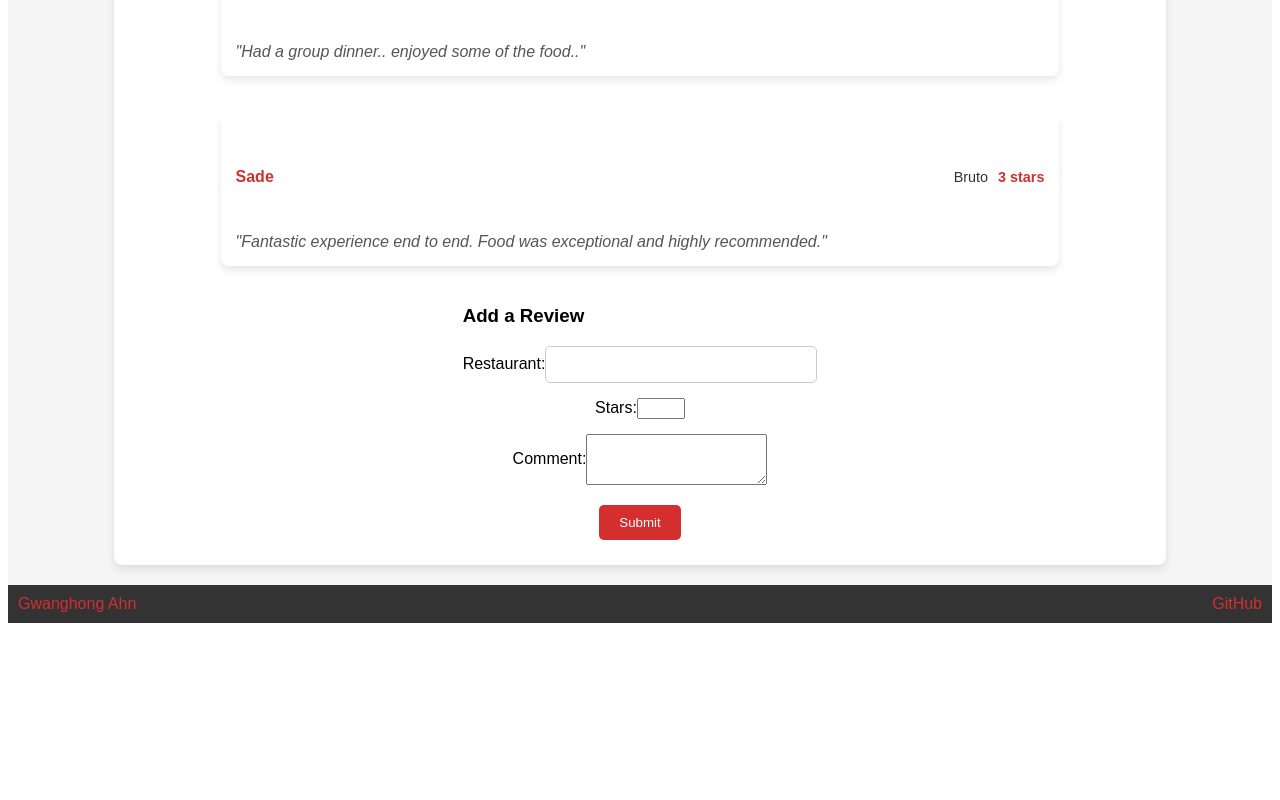
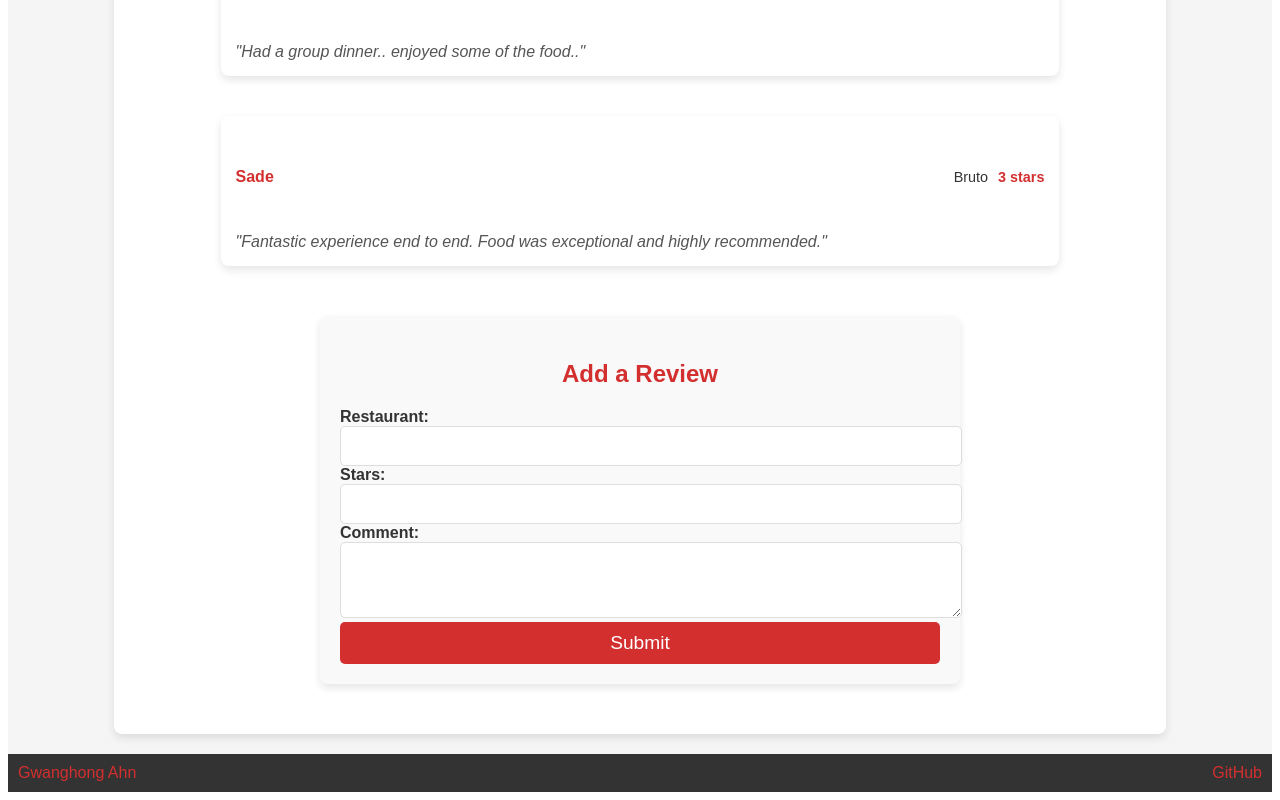
Before and after one commit to gwanghong/startup, a React (Vite) app: page /review in a window 1280 px wide. Shown: the part 1159-1959 px from the top of the page. Before the commit the page ends 1790 px from the top, so only its background shows below. Built offline with nearby package versions, Linux system fonts and the light colour scheme.

Commit message:
refined review comment box. Done writing notes.

```diff
--- a/src/app.css
+++ b/src/app.css
@@ -62,43 +62,61 @@ main h1 {
     color: #d32f2f;
 }
 
-form {
+.add-review-form {
+    background-color: #f9f9f9;
+    border-radius: 8px;
+    box-shadow: 0 4px 8px rgba(0, 0, 0, 0.1);
+    width: 100%;
+    max-width: 600px;
+    margin: 30px auto;
+    padding: 20px;
+}
+
+.add-review-form h3 {
+    text-align: center;
+    color: #d32f2f;
+    margin-bottom: 20px;
+    font-size: 1.5rem;
+}
+
+.add-review-form .form-group {
+    margin-bottom: 15px;
     display: flex;
     flex-direction: column;
-    align-items: center;
 }
 
-form div {
-    display: flex;
-    align-items: center;
-    margin-bottom: 15px;
+.add-review-form .form-label {
+    font-weight: bold;
+    color: #333;
+    margin-bottom: 5px;
 }
 
-form div span {
-    margin-right: 10px;
-    font-weight: bold;
-    color: #333;
+.add-review-form .form-control {
+    border: 1px solid #ddd;
+    border-radius: 5px;
+    padding: 10px;
+    font-size: 1rem;
+    width: 100%;
 }
 
-form input[type="text"],
-form input[type="password"] {
-    padding: 10px;
-    border: 1px solid #ccc;
-    border-radius: 5px;
-    width: 250px;
+.add-review-form .form-control:focus {
+    border-color: #d32f2f;
+    outline: none;
+    box-shadow: 0 0 4px rgba(211, 47, 47, 0.5);
 }
 
-form button {
-    padding: 10px 20px;
-    margin: 5px;
-    border: none;
-    border-radius: 5px;
+.add-review-form .btn {
     background-color: #d32f2f;
     color: white;
+    border: none;
+    padding: 10px 15px;
+    border-radius: 5px;
     cursor: pointer;
+    font-size: 1.2rem;
+    width: 100%;
 }
 
-form button:hover {
+.add-review-form .btn:hover {
     background-color: #b71c1c;
 }
 
```
Also changed, not shown: 1 other file (tests, documents, lock files or other folders).
